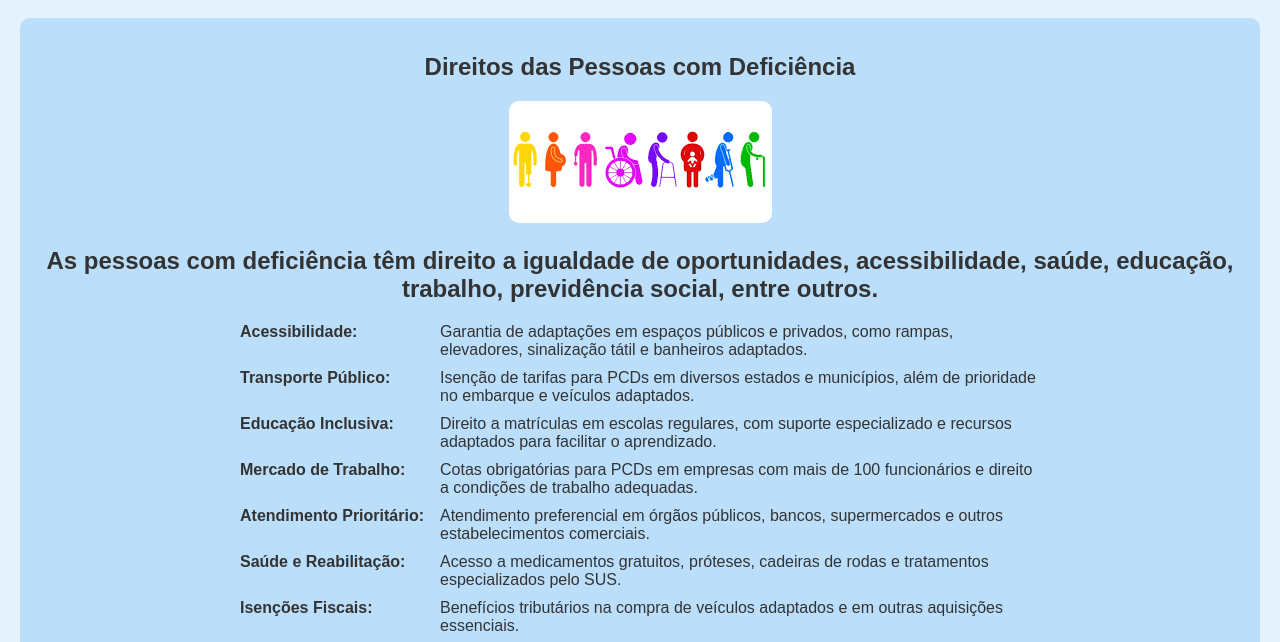
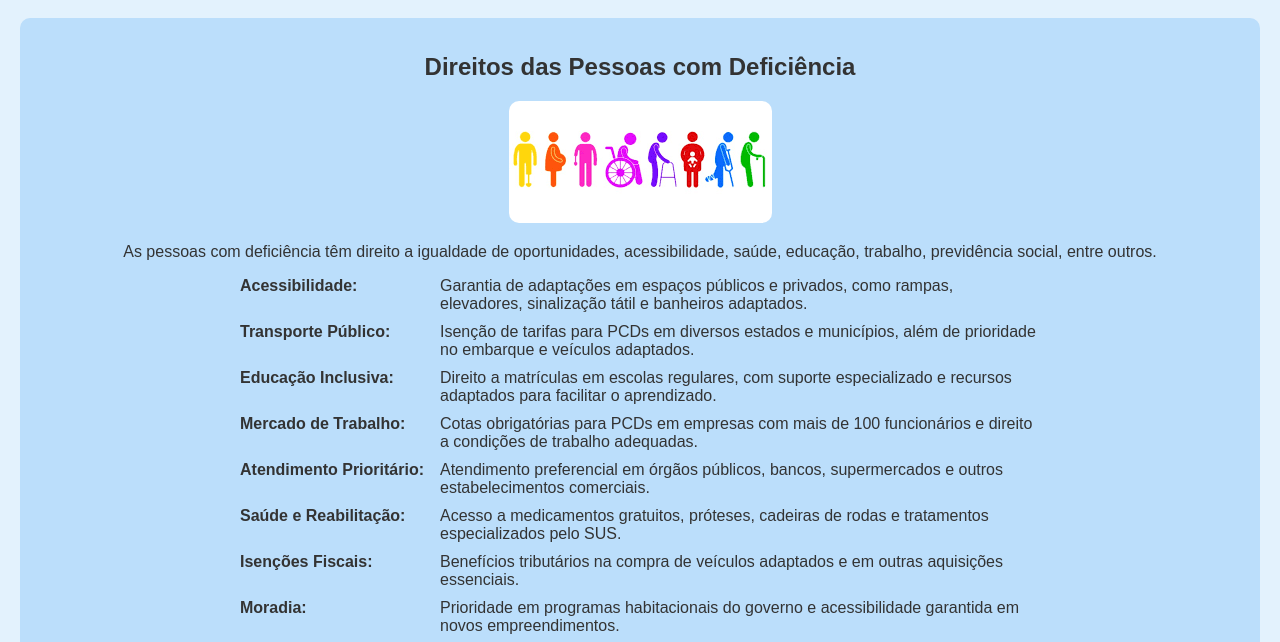
Before and after one commit to neicyr/direitosdopcd, a plain HTML site: page index.html in a window 1280 px wide. Shown: the part 132-774 px from the top of the page. Drawn offline with Linux system fonts and the light colour scheme.

Commit message:
Update index.html

```diff
--- a/index.html
+++ b/index.html
@@ -85,7 +85,7 @@
         <section>
             <h2>Direitos das Pessoas com Deficiência</h2>
             <img src="acessibilidade.png" alt="Acessibilidade">
-            <h1>As pessoas com deficiência têm direito a igualdade de oportunidades, acessibilidade, saúde, educação, trabalho, previdência social, entre outros.</h1>
+            <p>As pessoas com deficiência têm direito a igualdade de oportunidades, acessibilidade, saúde, educação, trabalho, previdência social, entre outros.</p>
             <div class="content-list">
                 <ul>
                     <li><strong>Acessibilidade:</strong> Garantia de adaptações em espaços públicos e privados, como rampas, elevadores, sinalização tátil e banheiros adaptados.</li>
```
